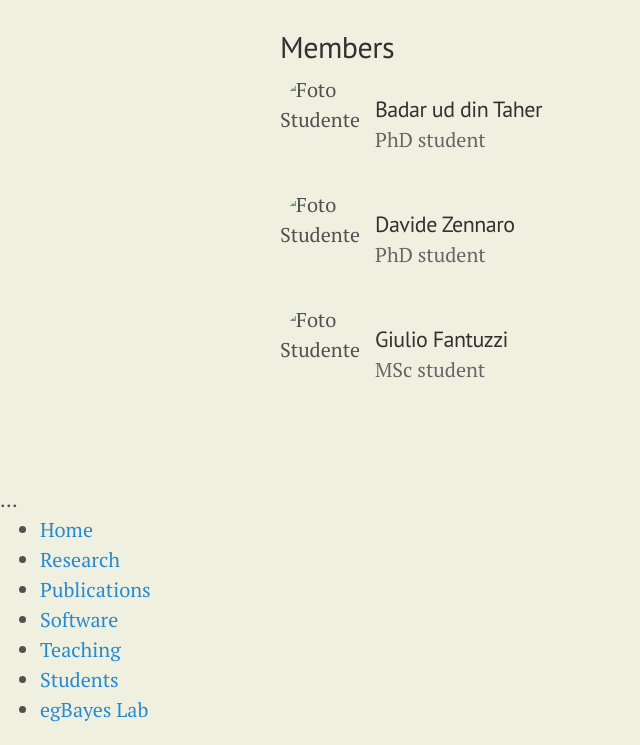
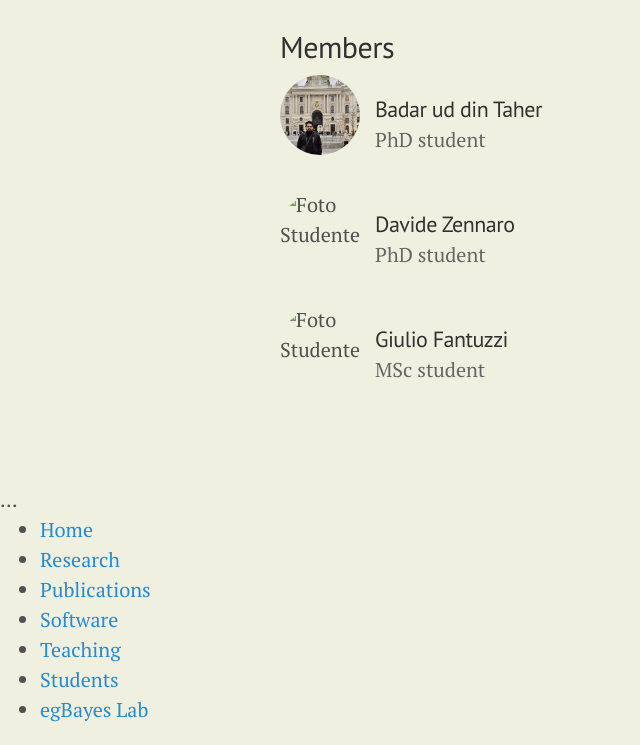
Before and after one commit to LeoEgidi/leoegidi.github.io, a Jekyll site: the page built from lab.md, in a window 1280 px wide. Shown: the part 1080-1825 px from the top of the page, without its empty margins (0-640 px from the left). Built offline with Jekyll 4.4.1, drawn with Linux system fonts in a browser that asks for light colours; Markdown is read by kramdown in place of the engine named in the settings.

Commit message:
Update lab.md

```diff
--- a/lab.md
+++ b/lab.md
@@ -25,7 +25,7 @@ The **egBayes Lab** is in the main University's campus, located in Via Valerio 4
 
 <div class="lab-list">
   <div class="lab-member">
-    <img src="tahir.jpg" alt="Foto Studente 1">
+    <img src="{{ '/tahir.jpg' | relative_url }}" alt="Foto Studente 1">
     <div class="lab-info">
       <h4>Badar ud din Taher</h4>
       <p>PhD student</p>
```
